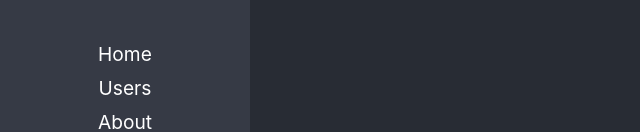
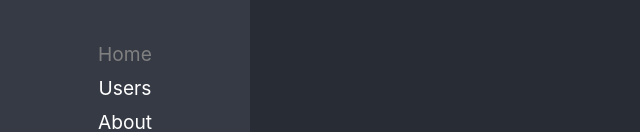
Before and after one commit to castromaciel/react-adv, a React (Create React App) app: page / in a window 1280 px wide. Shown: the part 155-287 px from the top of the page, without its empty margins (0-640 px from the left). Built offline with nearby package versions, Linux system fonts and the light colour scheme.

Commit message:
fixed class nav-active

```diff
--- a/src/routes/Navigation.tsx
+++ b/src/routes/Navigation.tsx
@@ -13,21 +13,21 @@ function Navigation() {
         <ul>
           <li>
             <NavLink to='/'
-              className={ ({isActive}) => isActive ? '.nav-active' : ''}
+              className={ ({isActive}) => isActive ? 'nav-active' : ''}
             >
               Home
             </NavLink>
           </li>
           <li>
             <NavLink to='/users'
-              className={ ({isActive}) => isActive ? '.nav-active' : ''}
+              className={ ({isActive}) => isActive ? 'nav-active' : ''}
             >
               Users
             </NavLink>
           </li>
           <li>
             <NavLink to='/about'
-              className={ ({isActive}) => isActive ? '.nav-active' : ''}
+              className={ ({isActive}) => isActive ? 'nav-active' : ''}
             >
               About
             </NavLink>
```
